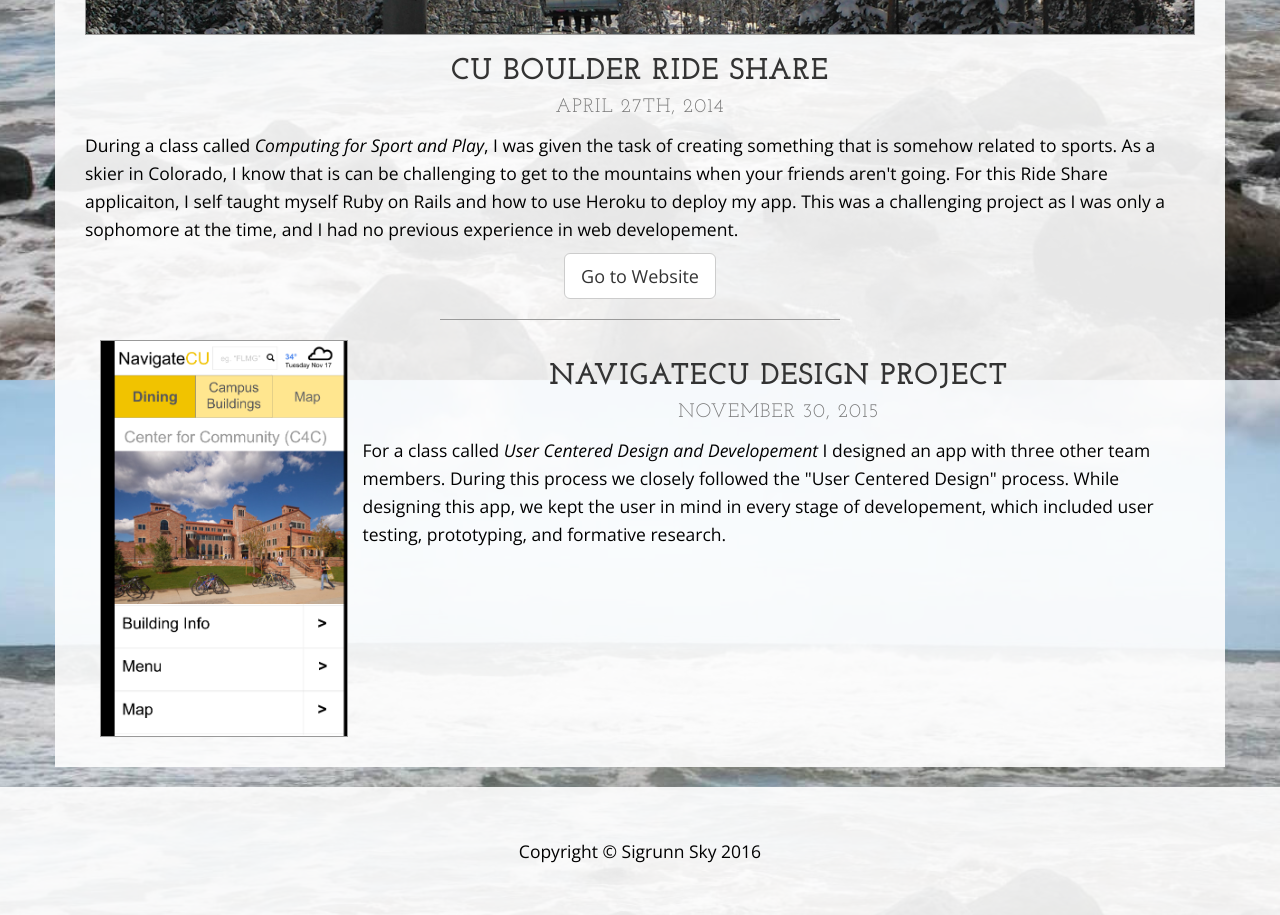
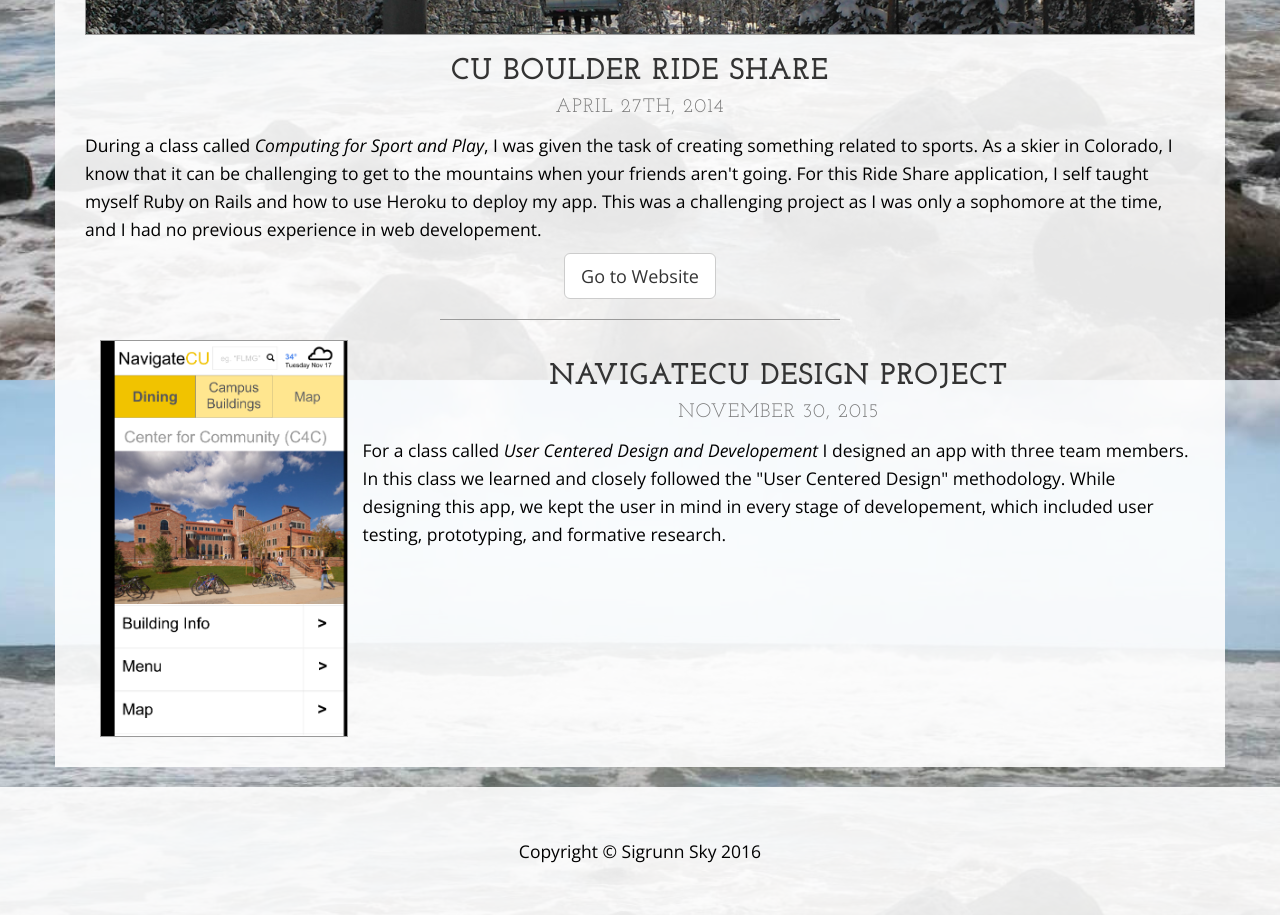
Before and after one commit to sigrunnsky/sigrunnsky.github.io, a plain HTML site: page projects.html in a window 1280 px wide. Shown: the part 2820-3735 px from the top of the page. Drawn offline with nearby package versions, Linux system fonts and the light colour scheme.

Commit message:
Update projects.html

```diff
--- a/projects.html
+++ b/projects.html
@@ -111,7 +111,7 @@
                         <br>
                         <small>April 27th, 2014</small>
                     </h2>
-                    <p class="text-left">During a class called <i>Computing for Sport and Play</i>, I was given the task of creating something that is somehow related to sports. As a skier in Colorado, I know that is can be challenging to get to the mountains when your friends aren't going. For this Ride Share applicaiton, I self taught myself Ruby on Rails and how to use Heroku to deploy my app. This was a challenging project as I was only a sophomore at the time, and I had no previous experience in web developement.</p>
+                    <p class="text-left">During a class called <i>Computing for Sport and Play</i>, I was given the task of creating something related to sports. As a skier in Colorado, I know that it can be challenging to get to the mountains when your friends aren't going. For this Ride Share application, I self taught myself Ruby on Rails and how to use Heroku to deploy my app. This was a challenging project as I was only a sophomore at the time, and I had no previous experience in web developement.</p>
                     <a href="https://cuboulderrideshare.herokuapp.com/" class="btn btn-default btn-lg">Go to Website</a>
                     <hr>
                      </div>
@@ -123,7 +123,7 @@
                         <br>
                         <small>November 30, 2015</small>
                     </h2>
-                    <p class="text-left">For a class called <i>User Centered Design and Developement</i> I designed an app with three other team members. During this process we closely followed the "User Centered Design" process. While designing this app, we kept the user in mind in every stage of developement, which included user testing, prototyping, and formative research. </p>
+                    <p class="text-left">For a class called <i>User Centered Design and Developement</i> I designed an app with three team members. In this class we learned and closely followed the "User Centered Design" methodology. While designing this app, we kept the user in mind in every stage of developement, which included user testing, prototyping, and formative research. </p>
                 </div>
             </div>
         </div>
```
